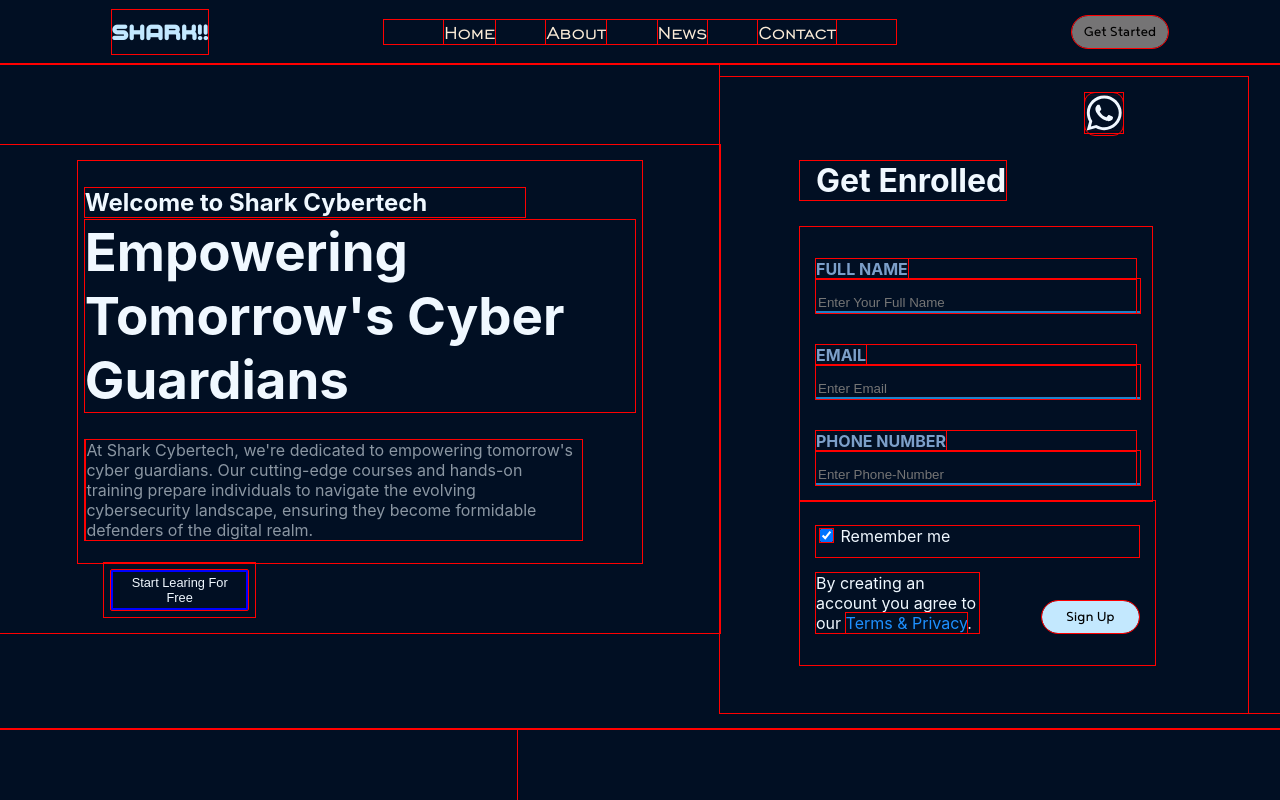
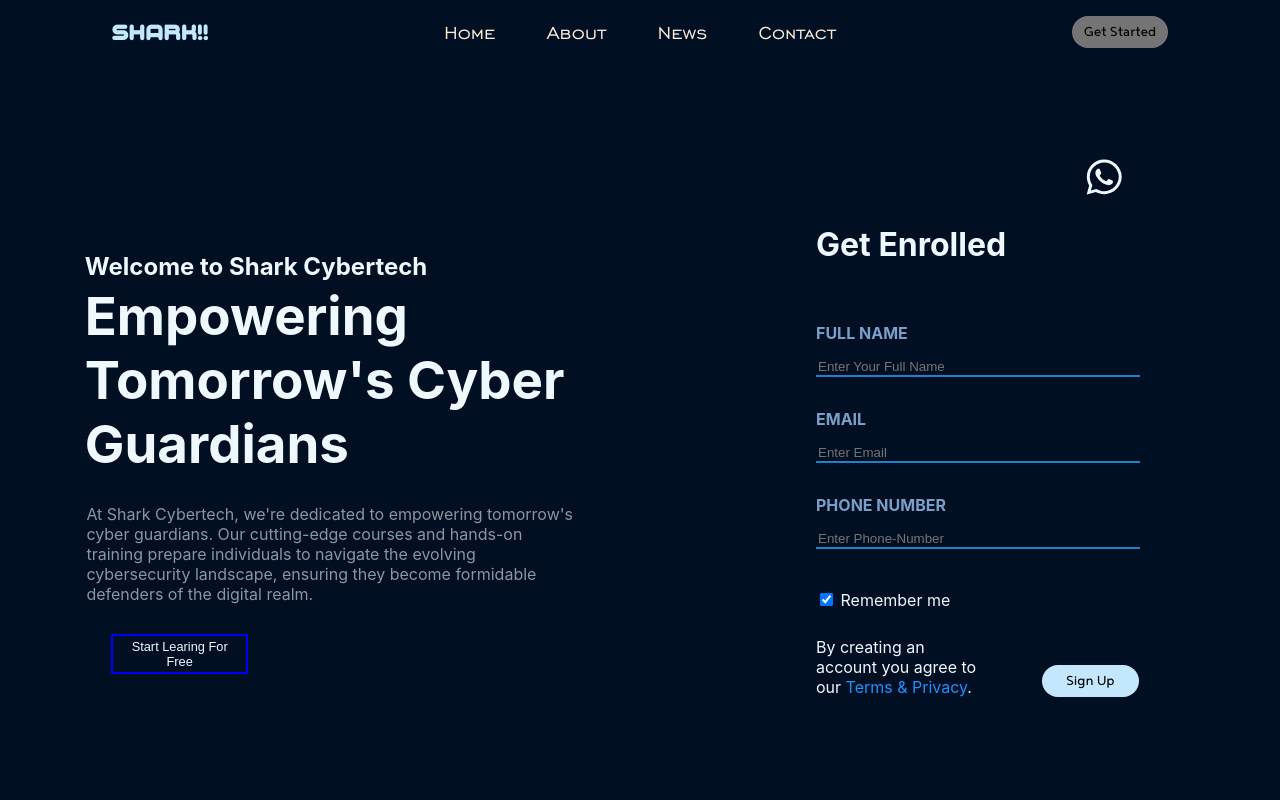
Before and after one commit to AnuragBorisa/SharkLandingPageDemo, a React (Create React App) app in the folder client/: page / in a window 1280 px wide. Shown: the top 800 px of the page. Built offline with nearby package versions, Linux system fonts and the light colour scheme.

Commit message:
removedredlines

```diff
--- a/client/src/App.css
+++ b/client/src/App.css
@@ -65,9 +65,9 @@ color: aliceblue;
 
 overflow: clip; /* use clip instead of hidden */
 }
-*{
+/* *{
   outline: 1px solid red;
-}
+} */
 a {
   color: inherit;
   text-decoration: none;
--- a/client/src/components/MainPage/MainPage.css
+++ b/client/src/components/MainPage/MainPage.css
@@ -6,6 +6,7 @@
   justify-content: center;
   align-items: center;
   padding-bottom: 1rem;
+  padding-top: 4rem;
 
 
 }
```
